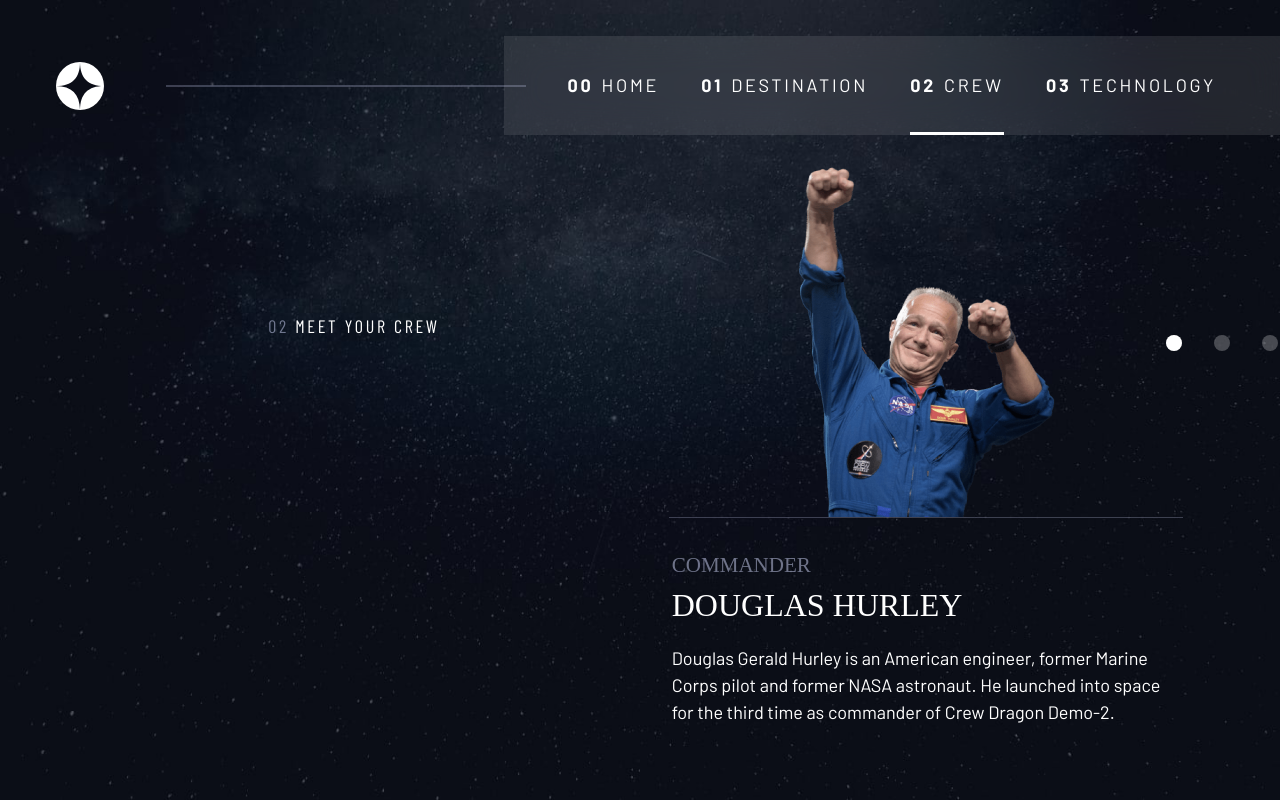
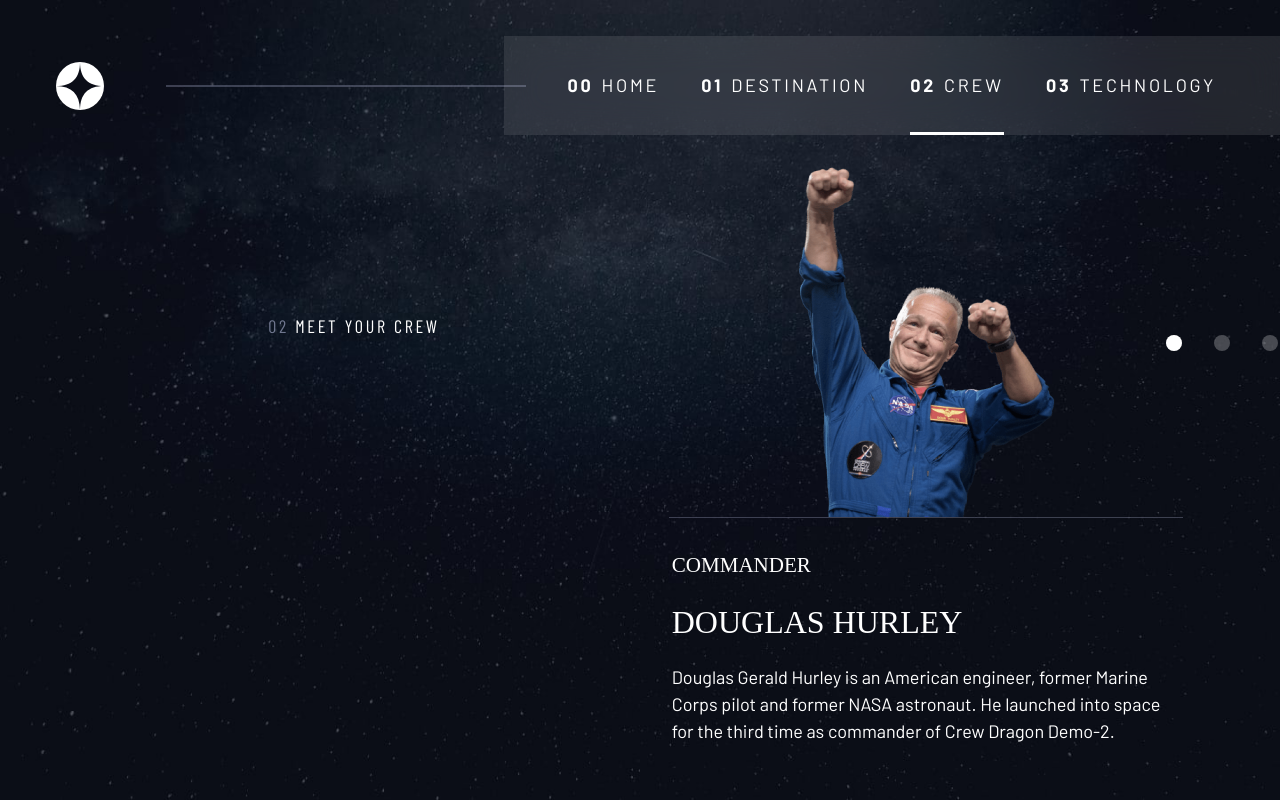
Before and after one commit to cruzrafaelx/space-travel, a React (Create React App) app: page /crew in a window 1280 px wide. Shown: the top 800 px of the page. Built offline with nearby package versions, Linux system fonts and the light colour scheme; a web font is replaced by a local one.

Commit message:
Try commit

```diff
--- a/src/App.css
+++ b/src/App.css
@@ -776,11 +776,11 @@
 
 .crew-description{
   flex-direction: column;
-  gap: 1.2em;
+  gap: 1.3em;
 }
 
 
-
+s
 .crew-description h3{
   color: hsl( var(--clr-light) / .5);
   margin-block-end: -0.7em;
@@ -808,3 +808,5 @@
   transform: scale(1);
   z-index: 1;
 }
+
+/* Try commit on Mac */
```
